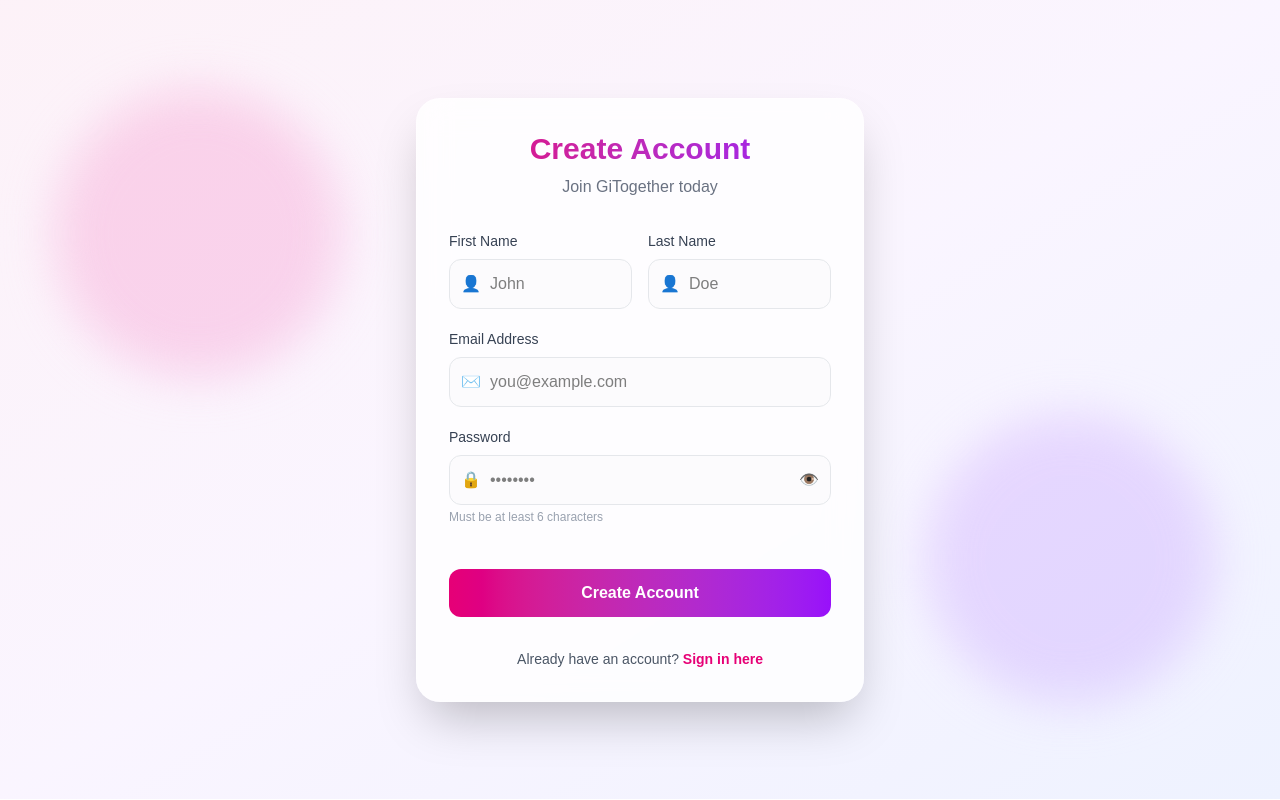
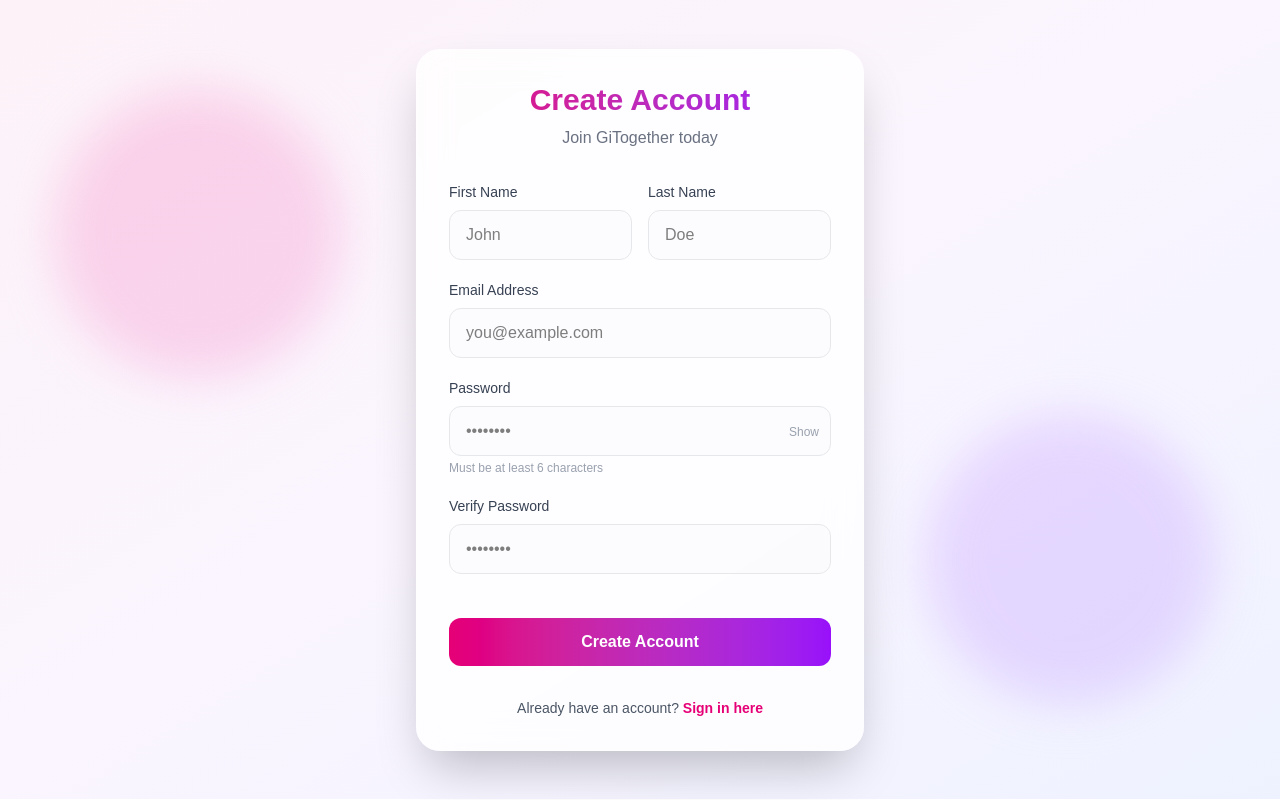
Before and after one commit to therealakshaykumar/Dev_client, a React (Vite) app: page /signup in a window 1280 px wide. Built offline with nearby package versions, Linux system fonts and the light colour scheme; no server answers; a web font is replaced by a local one.

Commit message:
Updated UI

```diff
--- a/src/pages/Feed.tsx
+++ b/src/pages/Feed.tsx
@@ -1,7 +1,5 @@
 import { useState, useEffect } from "react";
 import { motion, AnimatePresence, type PanInfo } from "framer-motion";
-import axios from "axios";
-import { BASE_URL } from "../utils/constant";
 import { feedStore } from "../store/feedStore";
 import { apiClient } from "../utils/axios";
 
@@ -18,12 +16,12 @@
     }
     try {
       setIsLoading(true);
-      const res = await axios.get(`${BASE_URL}/connection/feed`, {
+      const res = await apiClient.get(`/connection/feed`, {
         withCredentials: true,
       });
       setFeed(res.data.feed);
-    } catch (error) {
-      console.error("Failed to fetch feed:", error);
+    } catch (error:any) {
+      console.error("Failed to fetch feed:", error.response);
     } finally {
       setIsLoading(false);
     }
--- a/src/pages/Login.tsx
+++ b/src/pages/Login.tsx
@@ -11,13 +11,14 @@
   const [email, setEmail] = useState("");
   const [password, setPassword] = useState("");
   const [isLoading, setIsLoading] = useState(false);
-  const navigate = useNavigate()
+  const navigate = useNavigate();
 
-  const {setUser,user} = useStore(userStore)
+  const { setUser, user } = useStore(userStore);
 
   useEffect(() => {
     if (user) {
-      navigate('/feed');}
+      navigate("/feed");
+    }
   }, []);
 
   const handleSubmit = async (e: React.FormEvent) => {
@@ -25,15 +26,16 @@
     setIsLoading(true);
     try {
       const data = await apiClient.post(`/auth/login`, { email, password });
-        setUser(data.data.data)
+      setUser(data.data.data);
       setIsLoading(false);
-        navigate('/feed');
-    } catch (error:any) {
+      navigate("/feed");
+    } catch (error: any) {
       setIsLoading(false);
       if (error instanceof AxiosError) {
-        const errorMessage = error.response?.data?.message || "Please try again.";
+        const errorMessage =
+          error.response?.data || "Please try again.";
         toast.error(errorMessage);
-        console.error("Backend error:", errorMessage);
+        console.error("Backend error:", error.response);
       } else {
         toast.error("An unexpected error occurred");
       }
@@ -63,7 +65,9 @@
         <h1 className="text-3xl font-bold text-center mb-2 text-gray-800">
           Welcome Back
         </h1>
-        <p className="text-center text-gray-600 mb-8">Sign in to your account</p>
+        <p className="text-center text-gray-600 mb-8">
+          Sign in to your account
+        </p>
 
         <form onSubmit={handleSubmit} className="space-y-5">
           {/* Email Field */}
@@ -72,7 +76,10 @@
             animate={{ opacity: 1, x: 0 }}
             transition={{ delay: 0.1 }}
           >
-            <label htmlFor="email" className="block text-sm font-medium text-gray-700 mb-2">
+            <label
+              htmlFor="email"
+              className="block text-sm font-medium text-gray-700 mb-2"
+            >
               Email Address
             </label>
             <input
@@ -92,7 +99,10 @@
             animate={{ opacity: 1, x: 0 }}
             transition={{ delay: 0.2 }}
           >
-            <label htmlFor="password" className="block text-sm font-medium text-gray-700 mb-2">
+            <label
+              htmlFor="password"
+              className="block text-sm font-medium text-gray-700 mb-2"
+            >
               Password
             </label>
             <input
@@ -122,7 +132,10 @@
 
         <p className="text-center text-gray-600 text-sm mt-6 cursor-pointer">
           Don't have an account?{" "}
-          <a onClick={()=>navigate('/signup')} className="text-pink-600 font-medium hover:underline">
+          <a
+            onClick={() => navigate("/signup")}
+            className="text-pink-600 font-medium hover:underline"
+          >
             Sign up here
           </a>
         </p>
--- a/src/pages/SignUp.tsx
+++ b/src/pages/SignUp.tsx
@@ -11,6 +11,7 @@
     lastName: "",
     email: "",
     password: "",
+    passwordVerified: ""
   });
   const [showPassword, setShowPassword] = useState(false);
   const navigate = useNavigate();
@@ -22,6 +23,7 @@
 
   const handleSubmit = async(e: React.FormEvent) => {
     e.preventDefault();
+    if(formData.password !== formData.passwordVerified) return toast.error(`Verify password doesn't match`)
     setIsLoading(true);
     try {
         const data = await apiClient.post(`/auth/signup`, formData);
@@ -40,6 +42,10 @@
       setIsLoading(false);
     }
   };
+
+  const handleVerifyPassword = ()=>{
+
+  }
 
   const containerVariants = {
     hidden: { opacity: 0 },
@@ -140,9 +146,6 @@
                 First Name
               </label>
               <div className="relative">
-                <span className="absolute left-3 top-1/2 -translate-y-1/2 text-gray-400">
-                  👤
-                </span>
                 <input
                   id="firstName"
                   name="firstName"
@@ -151,7 +154,7 @@
                   onChange={handleChange}
                   placeholder="John"
                   required
-                  className="w-full pl-10 pr-4 py-3 border border-gray-200 rounded-xl focus:outline-none focus:ring-2 focus:ring-pink-500 focus:border-transparent transition-all duration-200 bg-gray-50/50 hover:bg-white"
+                  className="w-full px-4 py-3 border border-gray-200 rounded-xl focus:outline-none focus:ring-2 focus:ring-pink-500 focus:border-transparent transition-all duration-200 bg-gray-50/50 hover:bg-white"
                 />
               </div>
             </motion.div>
@@ -164,9 +167,6 @@
                 Last Name
               </label>
               <div className="relative">
-                <span className="absolute left-3 top-1/2 -translate-y-1/2 text-gray-400">
-                  👤
-                </span>
                 <input
                   id="lastName"
                   name="lastName"
@@ -175,7 +175,7 @@
                   onChange={handleChange}
                   placeholder="Doe"
                   required
-                  className="w-full pl-10 pr-4 py-3 border border-gray-200 rounded-xl focus:outline-none focus:ring-2 focus:ring-pink-500 focus:border-transparent transition-all duration-200 bg-gray-50/50 hover:bg-white"
+                  className="w-full px-4 py-3 border border-gray-200 rounded-xl focus:outline-none focus:ring-2 focus:ring-pink-500 focus:border-transparent transition-all duration-200 bg-gray-50/50 hover:bg-white"
                 />
               </div>
             </motion.div>
@@ -189,9 +189,6 @@
               Email Address
             </label>
             <div className="relative">
-              <span className="absolute left-3 top-1/2 -translate-y-1/2 text-gray-400">
-                ✉️
-              </span>
               <input
                 id="email"
                 name="email"
@@ -200,7 +197,7 @@
                 onChange={handleChange}
                 placeholder="you@example.com"
                 required
-                className="w-full pl-10 pr-4 py-3 border border-gray-200 rounded-xl focus:outline-none focus:ring-2 focus:ring-pink-500 focus:border-transparent transition-all duration-200 bg-gray-50/50 hover:bg-white"
+                className="w-full px-4 py-3 border border-gray-200 rounded-xl focus:outline-none focus:ring-2 focus:ring-pink-500 focus:border-transparent transition-all duration-200 bg-gray-50/50 hover:bg-white"
               />
             </div>
           </motion.div>
@@ -213,9 +210,6 @@
               Password
             </label>
             <div className="relative">
-              <span className="absolute left-3 top-1/2 -translate-y-1/2 text-gray-400">
-                🔒
-              </span>
               <input
                 id="password"
                 name="password"
@@ -225,7 +219,7 @@
                 placeholder="••••••••"
                 required
                 minLength={6}
-                className="w-full pl-10 pr-12 py-3 border border-gray-200 rounded-xl focus:outline-none focus:ring-2 focus:ring-pink-500 focus:border-transparent transition-all duration-200 bg-gray-50/50 hover:bg-white"
+                className="w-full px-4 py-3 border border-gray-200 rounded-xl focus:outline-none focus:ring-2 focus:ring-pink-500 focus:border-transparent transition-all duration-200 bg-gray-50/50 hover:bg-white"
               />
               <motion.button
                 type="button"
@@ -234,7 +228,7 @@
                 whileHover={{ scale: 1.1 }}
                 whileTap={{ scale: 0.9 }}
               >
-                {showPassword ? "🙈" : "👁️"}
+                {showPassword ? <span className="text-xs">Hide</span> : <span className="text-xs">Show</span>}
               </motion.button>
             </div>
             <p className="text-xs text-gray-400 mt-1">
@@ -242,25 +236,27 @@
             </p>
           </motion.div>
 
-          {/* Terms & Conditions */}
-          {/* <motion.div variants={itemVariants} className="flex items-start gap-2">
-            <input
-              type="checkbox"
-              id="terms"
-              required
-              className="mt-1 w-4 h-4 rounded border-gray-300 text-pink-600 focus:ring-pink-500"
-            />
-            <label htmlFor="terms" className="text-sm text-gray-600">
-              I agree to the{" "}
-              <a href="#" className="text-pink-600 hover:underline">
-                Terms of Service
-              </a>{" "}
-              and{" "}
-              <a href="#" className="text-pink-600 hover:underline">
-                Privacy Policy
-              </a>
+          <motion.div variants={itemVariants}>
+            <label
+              htmlFor="passwordVerified"
+              className="block text-sm font-medium text-gray-700 mb-2"
+            >
+             Verify Password
             </label>
-          </motion.div> */}
+            <div className="relative">
+              <input
+                id="passwpasswordVerifiedordV"
+                name="passwordVerified"
+                type={showPassword ? "text" : "password"}
+                placeholder="••••••••"
+                required
+                minLength={6}
+                value={formData.passwordVerified}
+                onChange={handleChange}
+                className="w-full px-4 py-3 border border-gray-200 rounded-xl focus:outline-none focus:ring-2 focus:ring-pink-500 focus:border-transparent transition-all duration-200 bg-gray-50/50 hover:bg-white"
+              />
+            </div>
+          </motion.div>
 
           <motion.button
             type="submit"
--- a/src/utils/axios.ts
+++ b/src/utils/axios.ts
@@ -1,6 +1,7 @@
 import axios from "axios";
 
 const BASE_URL = import.meta.env.VITE_API_URL || 'http://localhost:7777';
+console.log("API Base URL:", BASE_URL);
 
 export const apiClient = axios.create({
   baseURL: BASE_URL,
--- a/src/utils/constant.ts
+++ b/src/utils/constant.ts
@@ -1,4 +1 @@
-// export const BASE_URL = 'http://localhost:7777'
-// export const BASE_URL = 'https://dev-server-bice.vercel.app'
-// export  const BASE_URL = "/api";
 export const BASE_URL = import.meta.env.VITE_API_URL || 'http://localhost:7777';
```
Also changed, not shown: src/pages/Profile.tsx (+14 -1 lines). Lines whose indentation alone changed are shown as unchanged.
